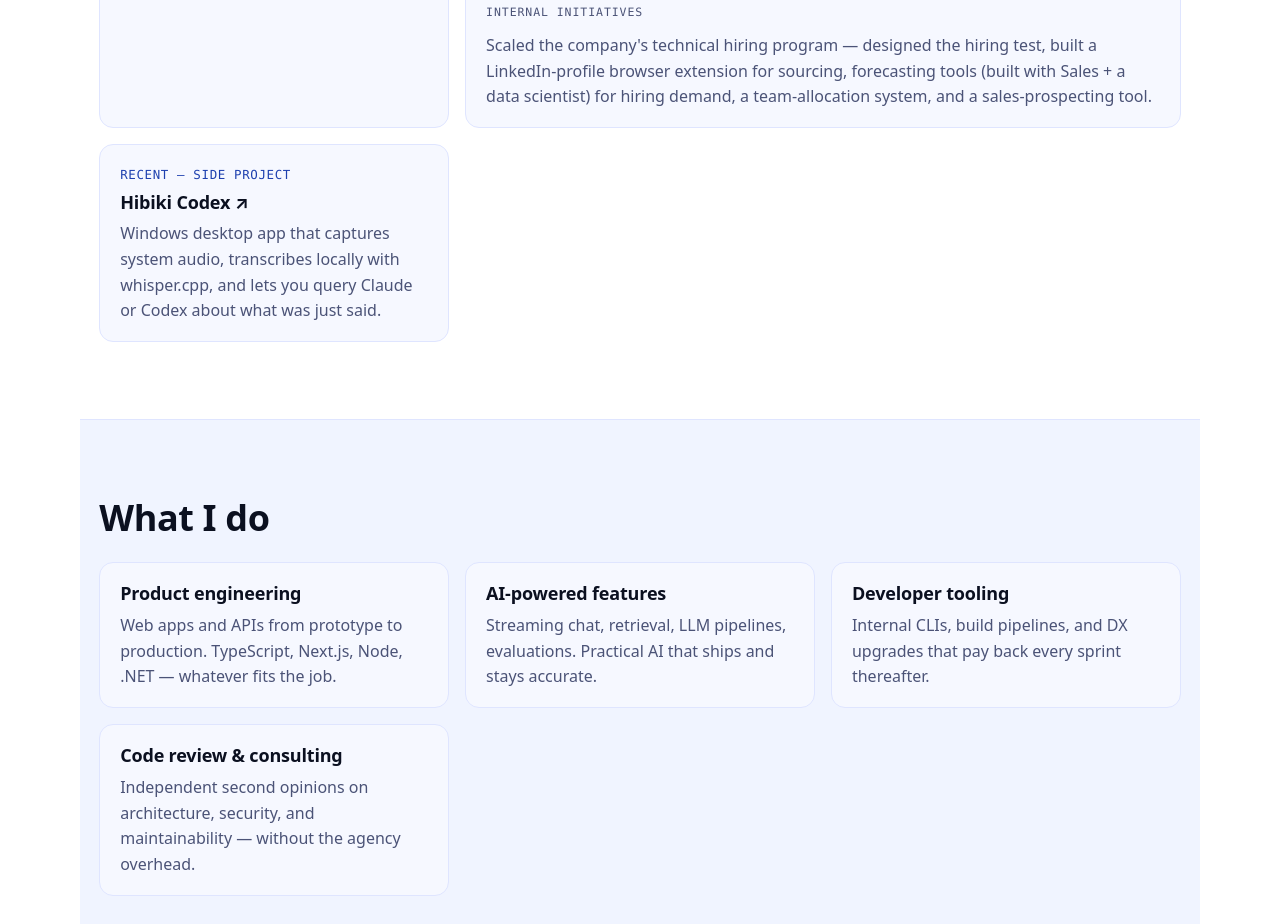
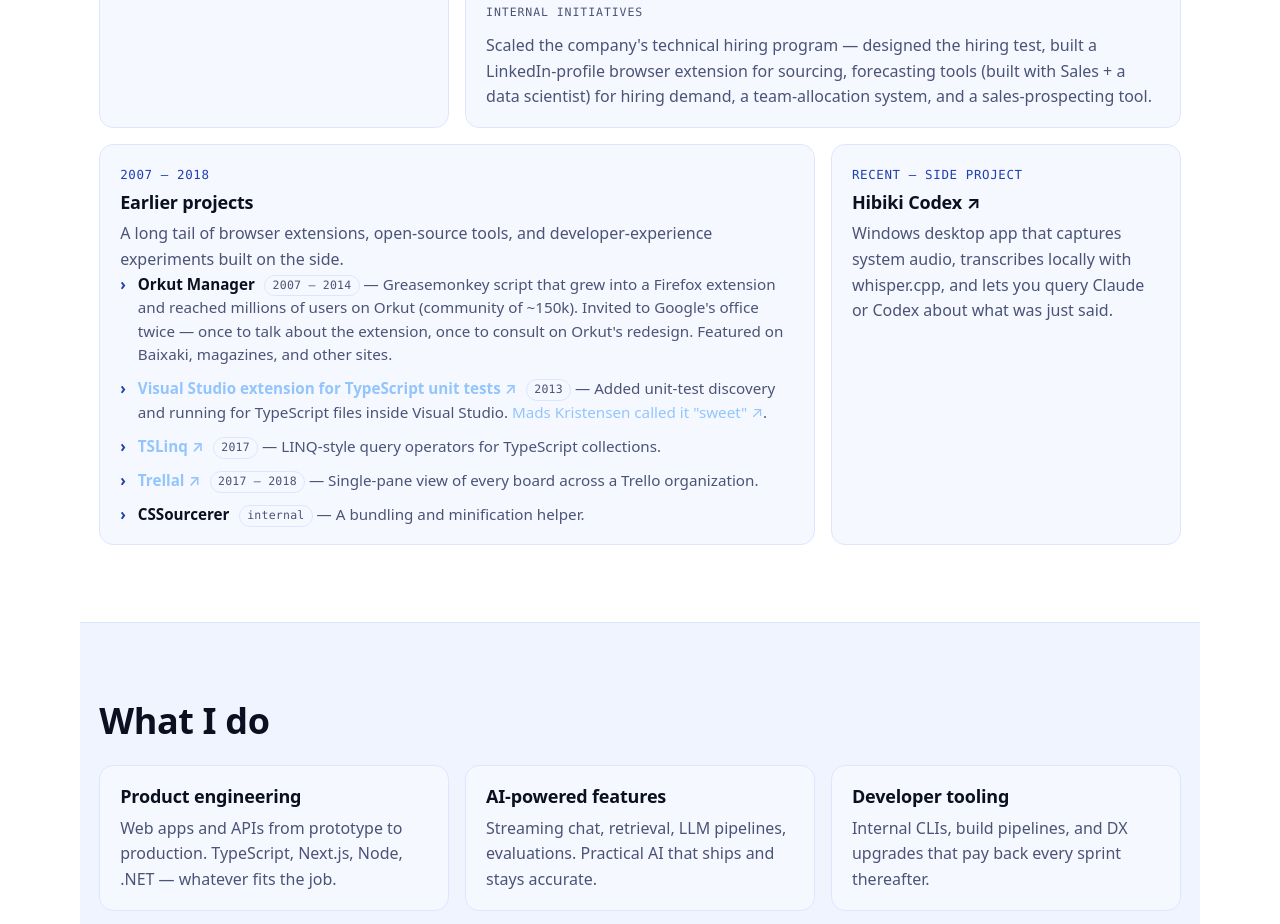
Before and after one commit to brunolm/codingwise, a website: page src/index.html in a window 1280 px wide. Shown: the part 1728-2652 px from the top of the page. Drawn offline with Linux system fonts and the light colour scheme.

Commit message:
Add Earlier projects card (2007-2018)
Wider card after the enterprise entry covering older work:
Orkut Manager (millions of users; Google office invites), VS extension
for TypeScript unit tests, TSLinq, Trellal. CSSourcerer (no known date)
listed last.

```diff
--- a/src/index.html
+++ b/src/index.html
@@ -171,6 +171,53 @@
               tool.
             </p>
           </li>
+          <li class="card card-wide">
+            <p class="card-meta">2007 – 2018</p>
+            <h3>Earlier projects</h3>
+            <p>
+              A long tail of browser extensions, open-source tools, and
+              developer-experience experiments built on the side.
+            </p>
+            <ul class="card-list" role="list">
+              <li>
+                <strong>Orkut Manager</strong>
+                <span class="card-list-meta">2007 – 2014</span>
+                — Greasemonkey script that grew into a Firefox extension and
+                reached millions of users on Orkut (community of ~150k).
+                Invited to Google's office twice — once to talk about the
+                extension, once to consult on Orkut's redesign. Featured on
+                Baixaki, magazines, and other sites.
+              </li>
+              <li>
+                <strong>
+                  <a href="http://visualstudiogallery.msdn.microsoft.com/34b2cc77-971a-4226-8f93-54518a7917ae" rel="noopener noreferrer" target="_blank">Visual Studio extension for TypeScript unit tests ↗</a>
+                </strong>
+                <span class="card-list-meta">2013</span>
+                — Added unit-test discovery and running for TypeScript files
+                inside Visual Studio.
+                <a href="https://twitter.com/mkristensen/status/357904527262887936" rel="noopener noreferrer" target="_blank">Mads Kristensen called it "sweet" ↗</a>.
+              </li>
+              <li>
+                <strong>
+                  <a href="https://github.com/brunolm/TSLinq" rel="noopener noreferrer" target="_blank">TSLinq ↗</a>
+                </strong>
+                <span class="card-list-meta">2017</span>
+                — LINQ-style query operators for TypeScript collections.
+              </li>
+              <li>
+                <strong>
+                  <a href="https://github.com/brunolm/trellal" rel="noopener noreferrer" target="_blank">Trellal ↗</a>
+                </strong>
+                <span class="card-list-meta">2017 – 2018</span>
+                — Single-pane view of every board across a Trello organization.
+              </li>
+              <li>
+                <strong>CSSourcerer</strong>
+                <span class="card-list-meta">internal</span>
+                — A bundling and minification helper.
+              </li>
+            </ul>
+          </li>
           <li class="card">
             <p class="card-meta">Recent — side project</p>
             <h3>
```
